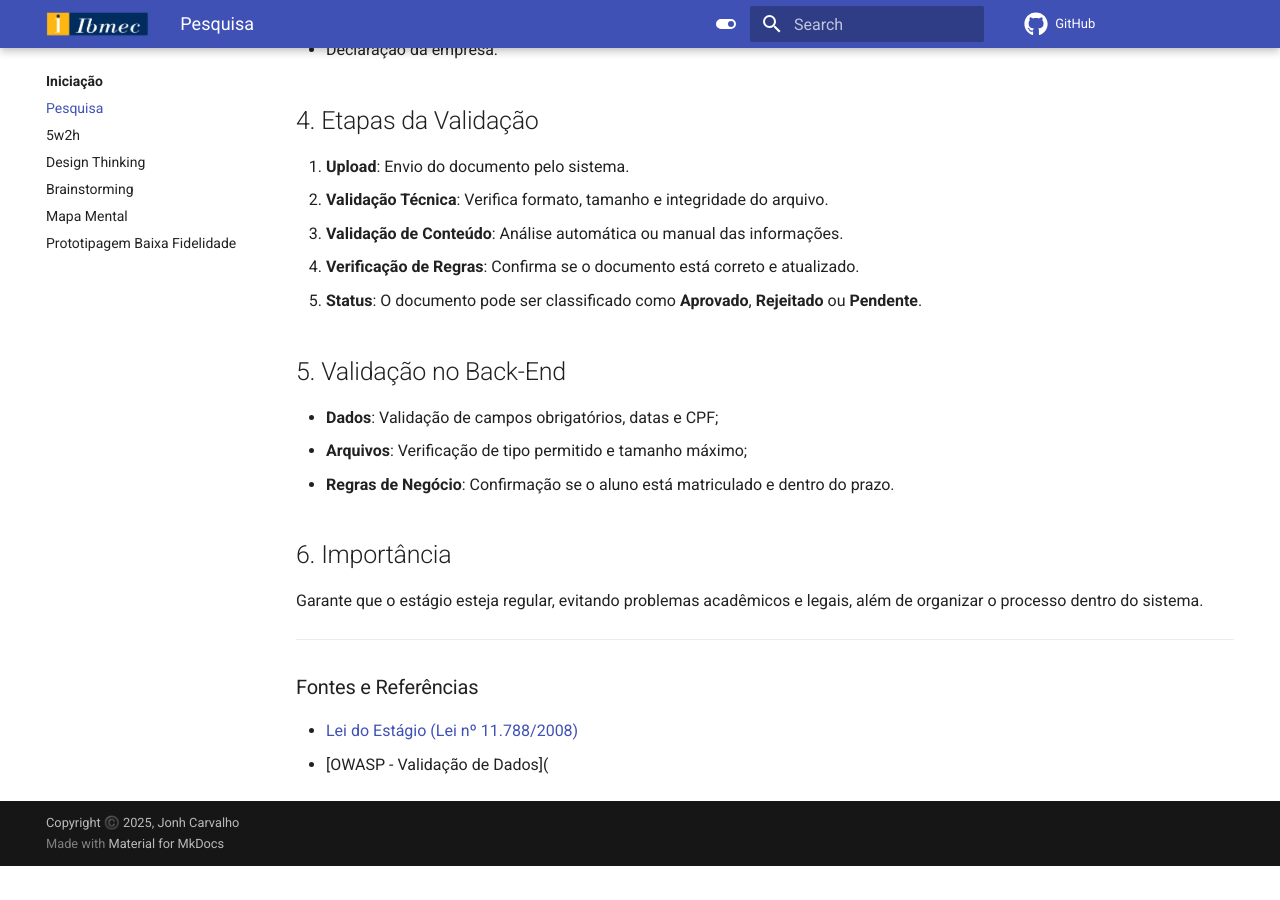
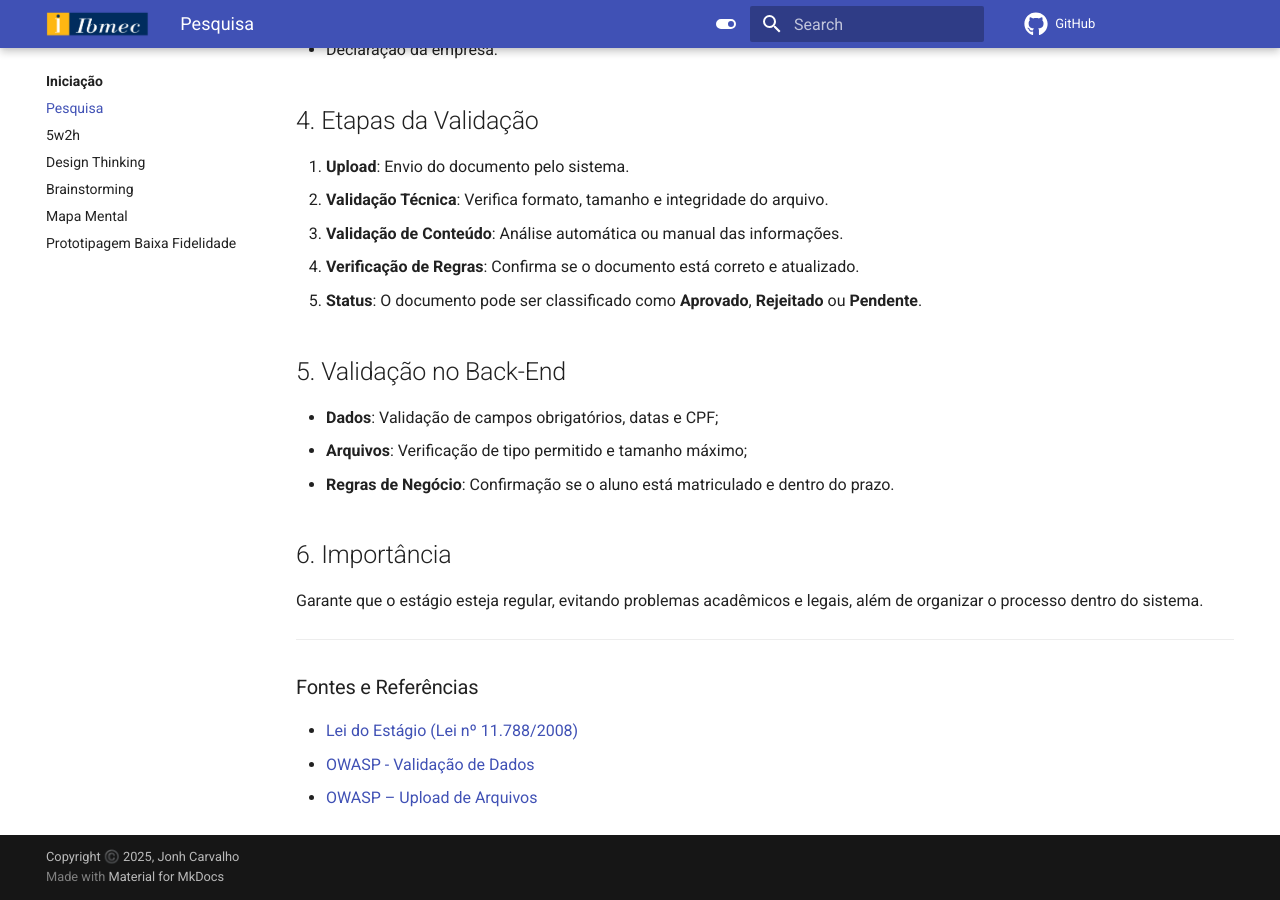
Before and after one commit to Projetos-de-Extensao/PBE_26.1_8002_II, an MkDocs documentation site: the page built from docs/Iniciacao/pesquisa.md, in a window 1280 px wide and 900 px high, scrolled down 6840 px. Built offline with MkDocs 1.6.1 and Material for MkDocs 9.7.7, drawn with Linux system fonts in a browser that asks for light colours; comment, search, counter and statistics services are not loaded; before the commit the page ends 7706 px from its top, so only the background shows below that.

Commit message:
Atualizando fontes

```diff
--- a/docs/Iniciacao/pesquisa.md
+++ b/docs/Iniciacao/pesquisa.md
@@ -214,4 +214,5 @@ Garante que o estágio esteja regular, evitando problemas acadêmicos e legais,
 
 ### Fontes e Referências
 * [Lei do Estágio (Lei nº 11.788/2008)](https://www.planalto.gov.br/ccivil_03/_ato2007-2010/2008/lei/l11788.htm)
-* [OWASP - Validação de Dados](
+* [OWASP - Validação de Dados](https://owasp.org/www-community/Input_Validation)
+* [OWASP – Upload de Arquivos](https://cheatsheetseries.owasp.org/cheatsheets/File_Upload_Cheat_Sheet.html)
```
